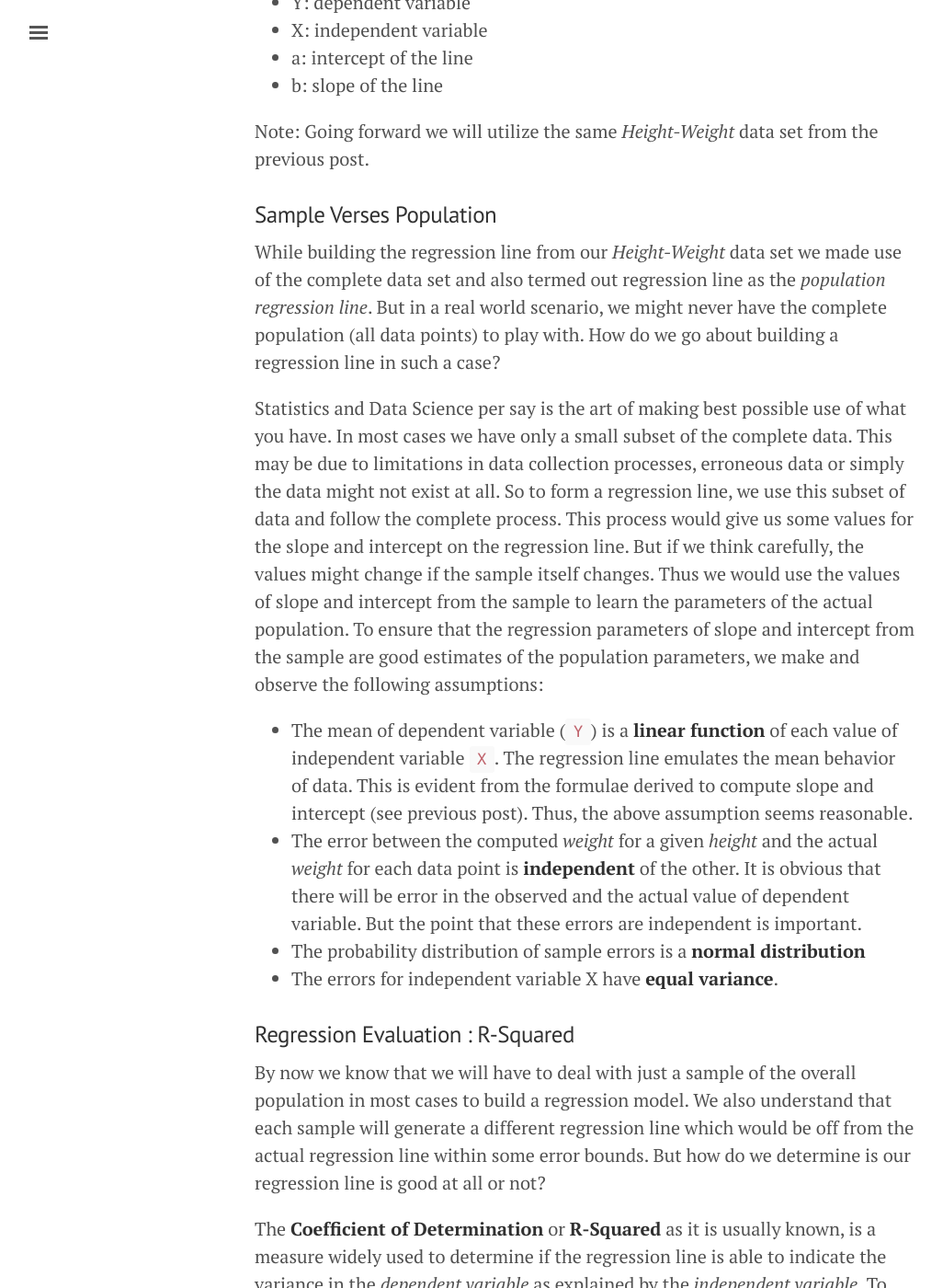
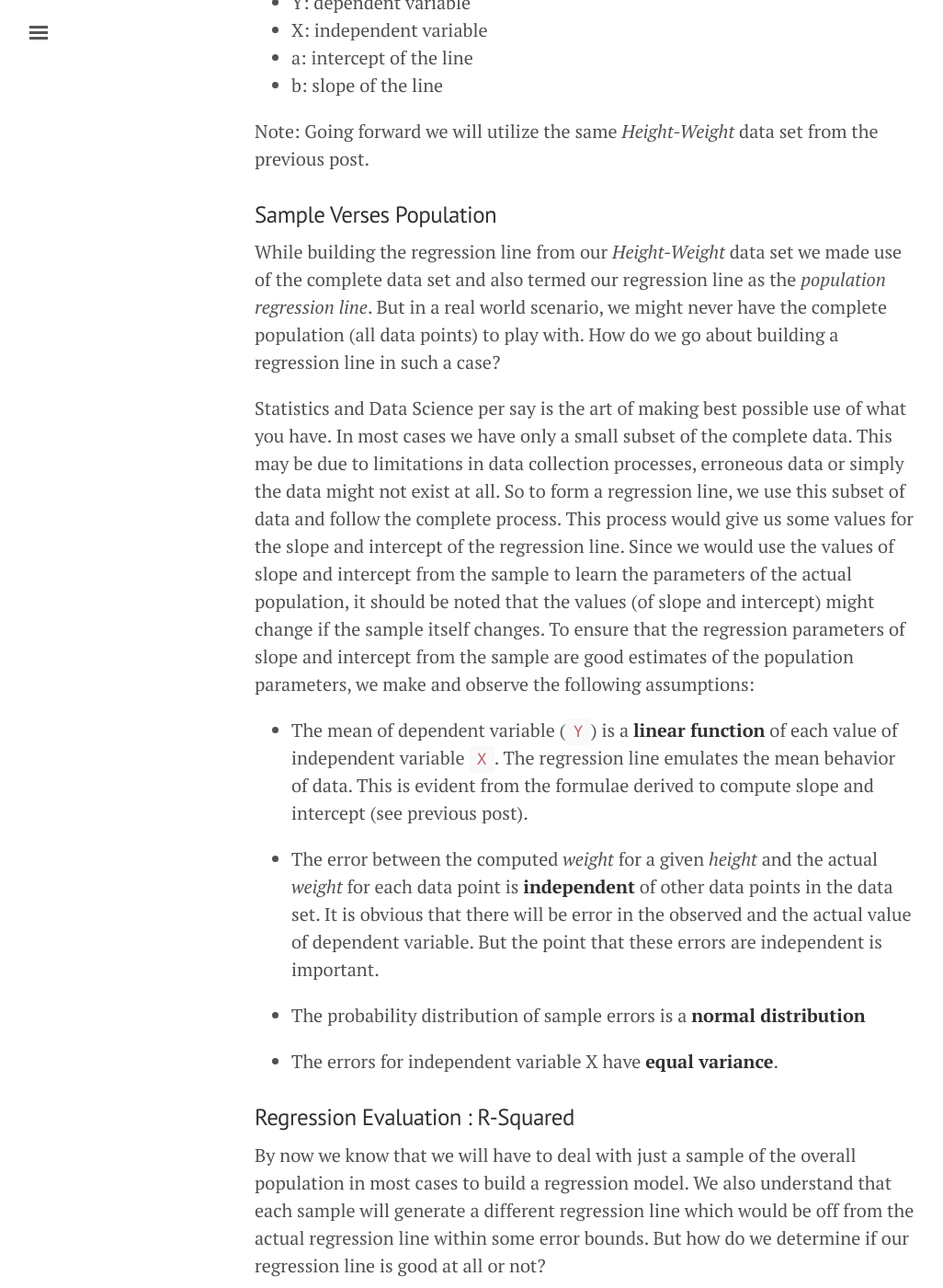
Before and after one commit to raghavbali/raghavbali.github.io, a Jekyll site: the page built from _posts/2016-11-25-linear-regression-part-ii.md, in a window 1280 px wide and 1400 px high, scrolled down 709 px. Shown: the whole window at 92% size, without its empty margins (3-1029 px from the left). Built offline with Jekyll 4.4.1, drawn with Linux system fonts in a browser that asks for light colours; some of the changed text lies outside the part shown.

Commit message:
ols part2 final edits

````diff
--- a/_posts/2016-11-25-linear-regression-part-ii.md
+++ b/_posts/2016-11-25-linear-regression-part-ii.md
@@ -24,20 +24,23 @@
 
 
 ### Sample Verses Population
-While building the regression line from our _Height-Weight_ data set we made use of the complete data set and also termed out regression line as the _population regression line_. But in a real world scenario, we might never have the complete population (all data points) to play with. How do we go about building a regression line in such a case?
+While building the regression line from our _Height-Weight_ data set we made use of the complete data set and also termed our regression line as the _population regression line_. But in a real world scenario, we might never have the complete population (all data points) to play with. How do we go about building a regression line in such a case?
 
-Statistics and Data Science per say is the art of making best possible use of what you have. In most cases we have only a small subset of the complete data. This may be due to limitations in data collection processes, erroneous data or simply the data might not exist at all. So to form a regression line, we use this subset of data and follow the complete process. This process would give us some values for the slope and intercept on the regression line. But if we think carefully, the values might change if the sample itself changes. Thus we would use the values of slope and intercept from the sample to learn the parameters of the actual population. To ensure that the regression parameters of slope and intercept from the sample are good estimates of the population parameters, we make and observe the following assumptions:
+Statistics and Data Science per say is the art of making best possible use of what you have. In most cases we have only a small subset of the complete data. This may be due to limitations in data collection processes, erroneous data or simply the data might not exist at all. So to form a regression line, we use this subset of data and follow the complete process. This process would give us some values for the slope and intercept of the regression line. Since we would use the values of slope and intercept from the sample to learn the parameters of the actual population, it should be noted that the values (of slope and intercept) might change if the sample itself changes. To ensure that the regression parameters of slope and intercept from the sample are good estimates of the population parameters, we make and observe the following assumptions:
 
 
   - The mean of dependent variable (```Y```) is a **linear function** of each value of independent variable ```X```.
-  The regression line emulates the mean behavior of data. This is evident from the formulae derived to compute slope and intercept (see previous post). Thus, the above assumption seems reasonable.
-  - The error between the computed _weight_ for a given _height_ and the actual _weight_ for each data point is **independent** of the other.
+  The regression line emulates the mean behavior of data. This is evident from the formulae derived to compute slope and intercept (see previous post).
+
+  - The error between the computed _weight_ for a given _height_ and the actual _weight_ for each data point is **independent** of other data points in the data set.
   It is obvious that there will be error in the observed and the actual value of dependent variable. But the point that these errors are independent is important.
+
   - The probability distribution of sample errors is a **normal distribution**
+
   - The errors for independent variable X have **equal variance**.
 
 ### Regression Evaluation : R-Squared
-By now we know that we will have to deal with just a sample of the overall population in most cases to build a regression model. We also understand that each sample will generate a different regression line which would be off from the actual regression line within some error bounds. But how do we determine is our regression line is good at all or not?
+By now we know that we will have to deal with just a sample of the overall population in most cases to build a regression model. We also understand that each sample will generate a different regression line which would be off from the actual regression line within some error bounds. But how do we determine if our regression line is good at all or not?
 
 The **Coefficient of Determination** or **R-Squared** as it is usually known, is a measure widely used to determine if the regression line is able to indicate the variance in the _dependent variable_ as explained by the _independent variable_. To understand this better, we introduce 3 measures:
 
@@ -57,19 +60,23 @@
 i.e. R² points out to the fact that a regression line better represents the data if the total variance in data(TSS) is dominated by its regression variance(SSR). Since TSS is a sum of other two measures, R² is a real number between 0 and 1. The following are a few observations related to R²:
 
 
-  - R²=1 denotes that all points fall perfectly on the regression line, i.e. the independent variable is able to explain all the variation in the dependent variable.
-  - R²=0  denotes that independent variable is not able to explain the variance in the dependent variable. The regression line lies perfectly horizontal.
+  - **R²=1** denotes that all points fall perfectly on the regression line, i.e. the independent variable is able to explain all the variation in the dependent variable.
+  - **R²=0**  denotes that independent variable is not able to explain the variance in the dependent variable. The regression line lies perfectly horizontal.
 
 *A higher value of R² (values closer to 1) points to the fact that the independent variable is __able to explain (or is able to account for)__ the variance in the dependent variable.*
 
-This by no means refers to something like **"the independent variable causes the changes in the dependent variable"**
+This by no means refers to something like **"the independent variable causes the changes in the dependent variable"**. In our example, _Height_ **explains** or **accounts** for the variation in _Weight_. It by no means implies that a certain _Height_ **causes** a certain _Weight_.
 
 ### Hands-On Time
 Let us continue with our _Height-Weight_ sample data set and see what kind of regression model we can build out of it.
 To begin with, we would be making use of some awesome python packages, namely:
-  - pandas: for handling data in the form of data frames. This library provides some very useful utilities to handle data.
-  - statsmodels: as the name suggests, it helps us with statistics, particularly regression for this post.
-  - matplotlib: the de-facto plotting package.
+
+
+  - **[pandas](http://pandas.pydata.org/)**: for handling data in the form of data frames. This library provides some very useful utilities to analyze and handle data.
+
+  - **[statsmodels](http://www.statsmodels.org)**: as the name suggests, it helps us with statistics, particularly regression for this post.
+
+  - **[matplotlib](http://matplotlib.org/)**: the de-facto plotting package.
 
 Let's get started with loading the data first:
 ```
@@ -82,6 +89,7 @@
 ![alt text][sample_data]
 
 The same data on a plot looks like this:
+
 ![alt text][sample_scatter]
 
 Time to build an OLS model for the same. Using a package like ```statsmodels``` makes things really easy. All we need to do is prepare our independent and dependent variables from the data set and rest of the magic happens in a breeze. Remember, behind the scenes all the theory we covered is being used to get the final results.
@@ -114,9 +122,11 @@
 Model Summary:
 
 
-  * The above results present an intercept of -53.0759 and a slope of 2.9845
-  * A positive slope shows an upward trend
-  * R² of 0.756 points towards a good enough model
+  * The above results present an intercept of -53.0759 and a slope of 2.9845.
+
+  * A positive slope shows an upward trend.
+
+  * R² of 0.756 points towards a good enough model, i.e. the _height_ (independent variable) is able to explain 75.6% of variance in _weight_ (dependent variable).
 
 The final output can be visualized with a few lines of code:
 
@@ -133,13 +143,16 @@
          color='black')
 ```
 
+The plot:
+
 ![alt text][ols_plot]
 
 ## Conclusion
 The second post in the linear regression series adds on to the concepts we learnt in the first post. We understood the concept of Coefficient of Determination or R-Squared along with a sample implementation of OLS in python using ```statsmodels``` package.
-The complete notebook is available: [python_notebook](https://github.com/raghavbali/python_notebooks/blob/master/ols/ols_notebook.ipynb)
+The complete notebook is available: [python_notebook](https://github.com/raghavbali/python_notebooks/blob/master/ols/ols_notebook.ipynb).
 
 
 [ols_plot]: {{site.url}}/public/img/ols_final_plot.PNG "Summary of OLS model build for Height Vs Weight data set"
 [sample_model_summary]: {{site.url}}/public/img/ols_model_summary.PNG "Summary of OLS model build for Height Vs Weight data set"
 [sample_data]: {{site.url}}/public/img/ols_sample_data.PNG "Sample data from Height Vs Weight data set"
+[sample_scatter]: {{site.url}}/public/img/ols_sample_scatter.PNG "Sample Scatter plot of Height Vs Weight"
````
Also changed, not shown: other parts of _posts/2016-11-25-linear-regression-part-ii.md (+2 -2 lines).
